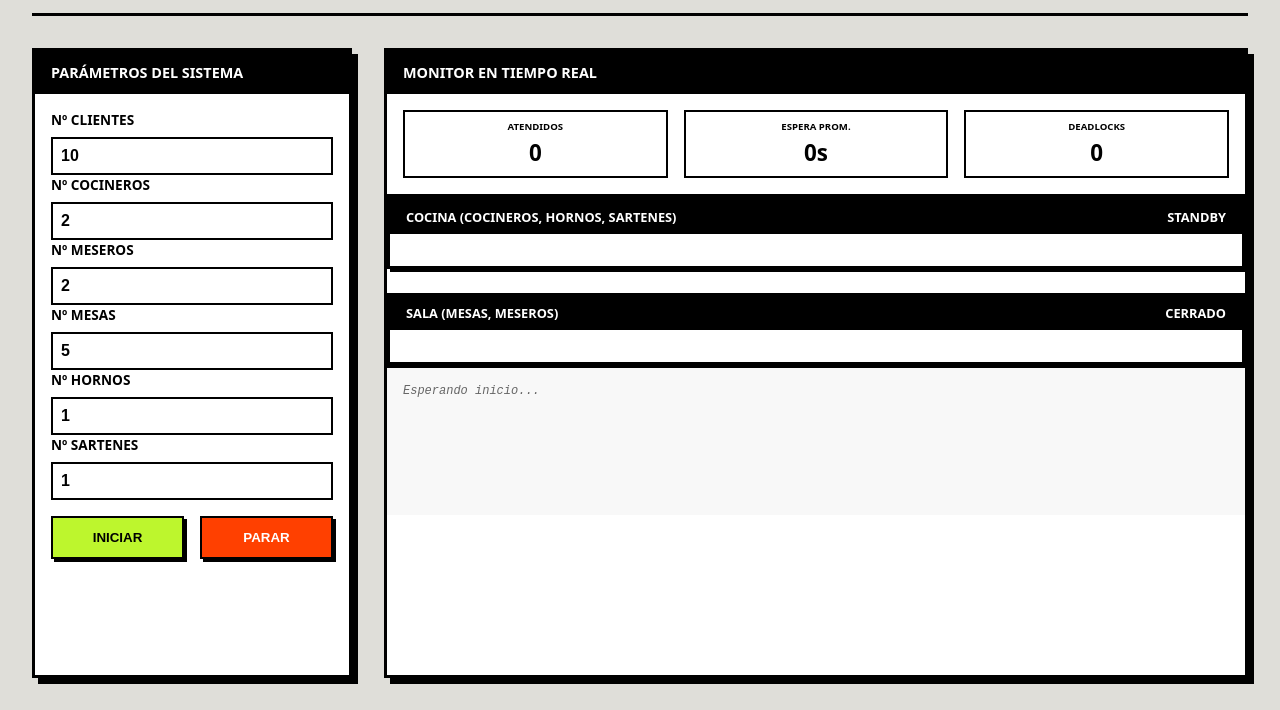
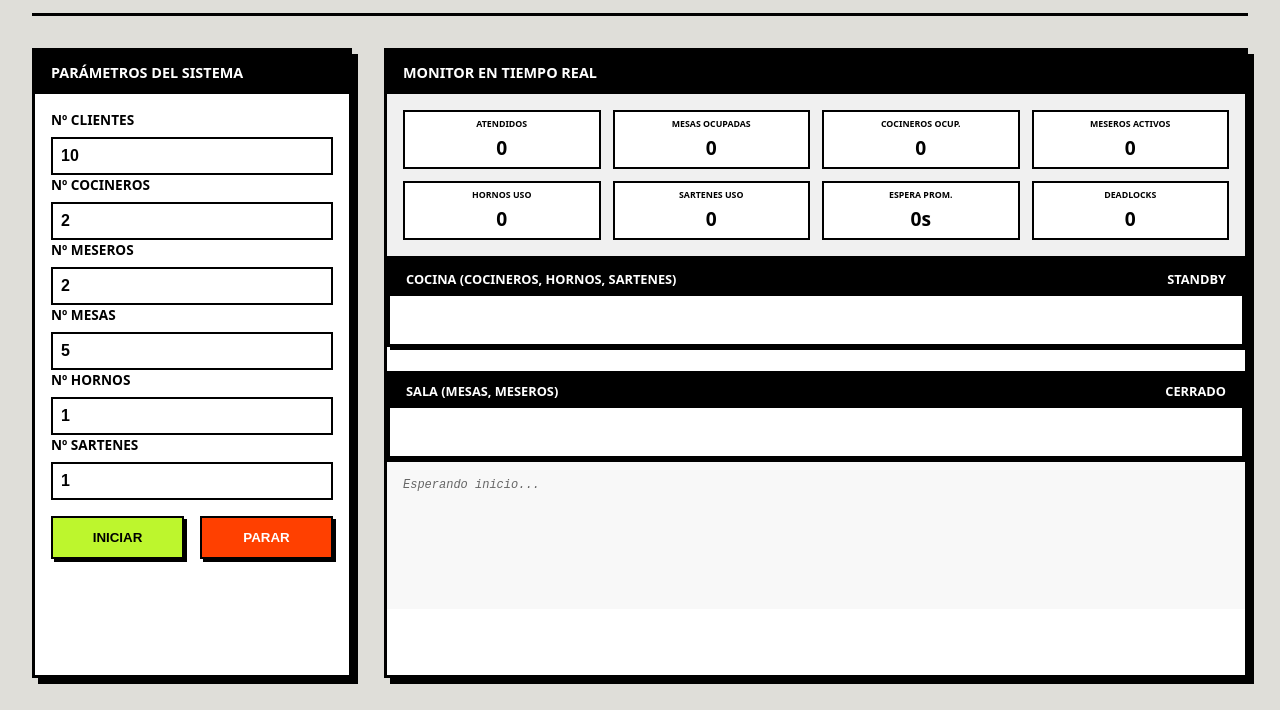
Before and after one commit to JavierSanchez22/restaurante-concurrente, a website: page public/index.html in a window 1280 px wide. Shown: the part 90-800 px from the top of the page. Drawn offline with Linux system fonts and the light colour scheme.

Commit message:
end fixes

```diff
--- a/public/index.html
+++ b/public/index.html
@@ -90,17 +90,18 @@
   }
 
   .visual-content {
-    padding: 1rem;
+    padding: 1.5rem;
     display: flex;
     flex-wrap: wrap;
-    gap: 0.75rem;
+    gap: 1rem;
     overflow-y: auto;
     align-content: flex-start;
+    justify-content: center;
   }
 
   .entity {
-    width: 100px;
-    height: 100px;
+    width: 110px;
+    height: 110px;
     border: 2px solid var(--fg);
     display: flex;
     flex-direction: column;
@@ -185,11 +186,12 @@
   .type-COCINA { color: #ff00ff; }
 
   .stats-grid {
-    display: grid; grid-template-columns: repeat(3, 1fr); gap: 1rem; padding: 1rem; border-bottom: var(--border);
+    display: grid; grid-template-columns: repeat(4, 1fr); gap: 0.75rem; padding: 1rem; border-bottom: var(--border);
+    background: #f0f0f0;
   }
-  .stat-box { border: 2px solid var(--fg); padding: 0.5rem; text-align: center; }
-  .stat-box .lbl { font-size: 0.6rem; font-weight: bold; text-transform: uppercase; margin-bottom: 0.25rem; }
-  .stat-box .val { font-size: 1.4rem; font-weight: 900; }
+  .stat-box { border: 2px solid var(--fg); padding: 0.4rem; text-align: center; background: #fff; }
+  .stat-box .lbl { font-size: 0.55rem; font-weight: bold; text-transform: uppercase; margin-bottom: 0.2rem; }
+  .stat-box .val { font-size: 1.2rem; font-weight: 900; }
   .stat-box.alert { background: var(--accent); color: white; }
 </style>
 </head>
@@ -246,6 +248,26 @@
         <div class="stat-box">
           <div class="lbl">Atendidos</div>
           <div class="val" id="stat-atendidos">0</div>
+        </div>
+        <div class="stat-box">
+          <div class="lbl">Mesas Ocupadas</div>
+          <div class="val" id="stat-mesas-occ">0</div>
+        </div>
+        <div class="stat-box">
+          <div class="lbl">Cocineros Ocup.</div>
+          <div class="val" id="stat-coc-occ">0</div>
+        </div>
+        <div class="stat-box">
+          <div class="lbl">Meseros Activos</div>
+          <div class="val" id="stat-mes-occ">0</div>
+        </div>
+        <div class="stat-box">
+          <div class="lbl">Hornos Uso</div>
+          <div class="val" id="stat-hor-occ">0</div>
+        </div>
+        <div class="stat-box">
+          <div class="lbl">Sartenes Uso</div>
+          <div class="val" id="stat-sar-occ">0</div>
         </div>
         <div class="stat-box">
           <div class="lbl">Espera Prom.</div>
@@ -577,10 +599,24 @@
     document.getElementById('stat-atendidos').textContent = stats.atendidos;
     document.getElementById('stat-espera').textContent = stats.atendidos > 0 ? Math.round(stats.totalEspera / stats.atendidos) + 's' : '0s';
     document.getElementById('stat-deadlocks').textContent = stats.deadlocks;
+
+    // Calcular ocupación actual
+    const mesasOcc = Object.values(state.mesas).filter(m => m.status === 'OCUPADA').length;
+    const cocOcc = Object.values(state.cocineros).filter(c => c.status === 'PREPARANDO').length;
+    const mesOcc = Object.values(state.meseros).filter(m => m.status === 'SIRVIENDO').length;
+    const horOcc = Object.values(state.hornos).filter(h => h.status === 'OCUPADO').length;
+    const sarOcc = Object.values(state.sartenes).filter(s => s.status === 'OCUPADO').length;
+
+    document.getElementById('stat-mesas-occ').textContent = mesasOcc;
+    document.getElementById('stat-coc-occ').textContent = cocOcc;
+    document.getElementById('stat-mes-occ').textContent = mesOcc;
+    document.getElementById('stat-hor-occ').textContent = horOcc;
+    document.getElementById('stat-sar-occ').textContent = sarOcc;
   }
 
   setInterval(pollLogs, 1000);
-  setInterval(processQueue, 100);
+  // Procesamos la cola visual cada 400ms para que sea más lento y fácil de seguir
+  setInterval(processQueue, 400);
 </script>
 </body>
 </html>
```
Also changed, not shown: 1 other file.
